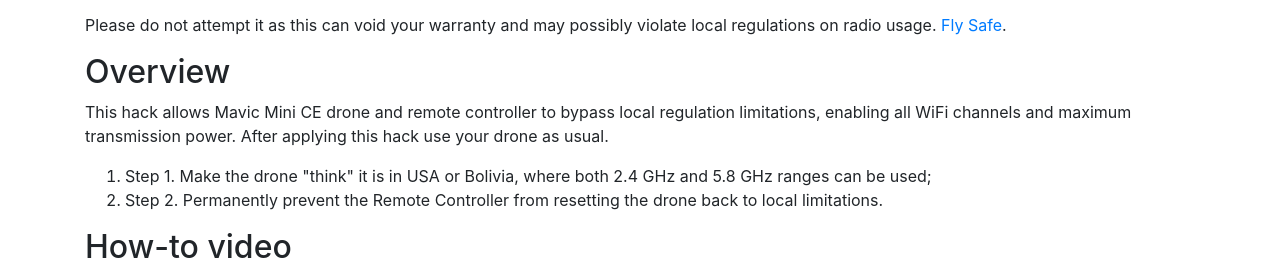
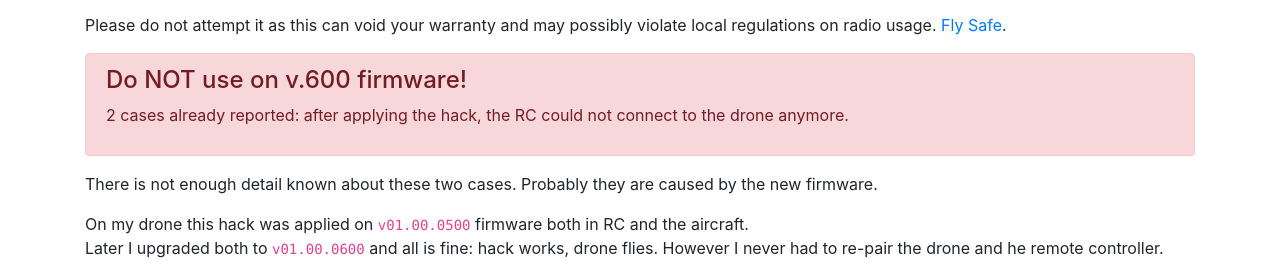
Before and after one commit to mavic-mini-ce-boost/mavic-mini-ce-boost.github.io, a plain HTML site: page index.html in a window 1280 px wide. Shown: the part 159-430 px from the top of the page. Drawn offline with nearby package versions, Linux system fonts and the light colour scheme.

Commit message:
v.600 warning

```diff
--- a/index.html
+++ b/index.html
@@ -4,7 +4,7 @@
   <meta charset="UTF-8">
   <meta name="viewport" content="width=device-width, initial-scale=1.0">
   <title>DJI Mavic Mini CE max power boost</title>
-  <link rel="stylesheet" href="https://cdn.jsdelivr.net/npm/bootstrap@4.5.3/dist/css/bootstrap.min.css" integrity="sha384-TX8t27EcRE3e/ihU7zmQxVncDAy5uIKz4rEkgIXeMed4M0jlfIDPvg6uqKI2xXr2" crossorigin="anonymous">
+  <link rel="stylesheet" href="https://cdn.jsdelivr.net/npm/bootstrap@4.6.2/dist/css/bootstrap.min.css" integrity="sha384-xOolHFLEh07PJGoPkLv1IbcEPTNtaed2xpHsD9ESMhqIYd0nLMwNLD69Npy4HI+N" crossorigin="anonymous">
   <base href="https://mavic-mini-ce-boost.github.io/">
   <meta property="og:title" content="DJI Mavic Mini CE boost">
   <meta property="og:type" content="website">
@@ -26,10 +26,28 @@
     <h2>Disclaimer</h2>
     <p class="lead">This is an experiment solely for educational purpose.</p>
     <p>Please do not attempt it as this can void your warranty and may possibly violate local regulations on radio usage.
-      <a href="https://www.dji.com/flysafe" target="_blank">Fly Safe</a>.</p>
+      <a href="https://www.dji.com/flysafe" target="_blank">Fly Safe</a>.
+    </p>
+
+    <div class="alert alert-danger" role="alert">
+      <h4 class="alert-heading">Do NOT use on v.600 firmware!</h4>
+      <p>
+        2 cases already reported: after applying the hack, the RC could not connect to the drone anymore.
+      </p>
+    </div>
+
+    <p>
+      There is not enough detail known about these two cases. Probably they are caused by the new firmware.
+    </p>
+
+    <p>
+      On my drone this hack was applied on <code>v01.00.0500</code> firmware both in RC and the aircraft.
+      <br>
+      Later I upgraded both to <code>v01.00.0600</code> and all is fine: hack works, drone flies.
+      However I never had to re-pair the drone and he remote controller.
+    </p>
 
     <h2>Overview</h2>
-    <!--<p>Mavic Mini comes in several hardware versions for different markets. FCC for USA, CE for Europe and there's a version for Japan. FCC, CE and Japanese version all differ in hardware of the aircraft (AC) and the remote controller (RC).</p>-->
     <p>
       This hack allows Mavic Mini CE drone and remote controller to bypass local regulation limitations,
       enabling all WiFi channels and maximum transmission power.
```
Also changed, not shown: ru/index.html (+20 -1 lines).
